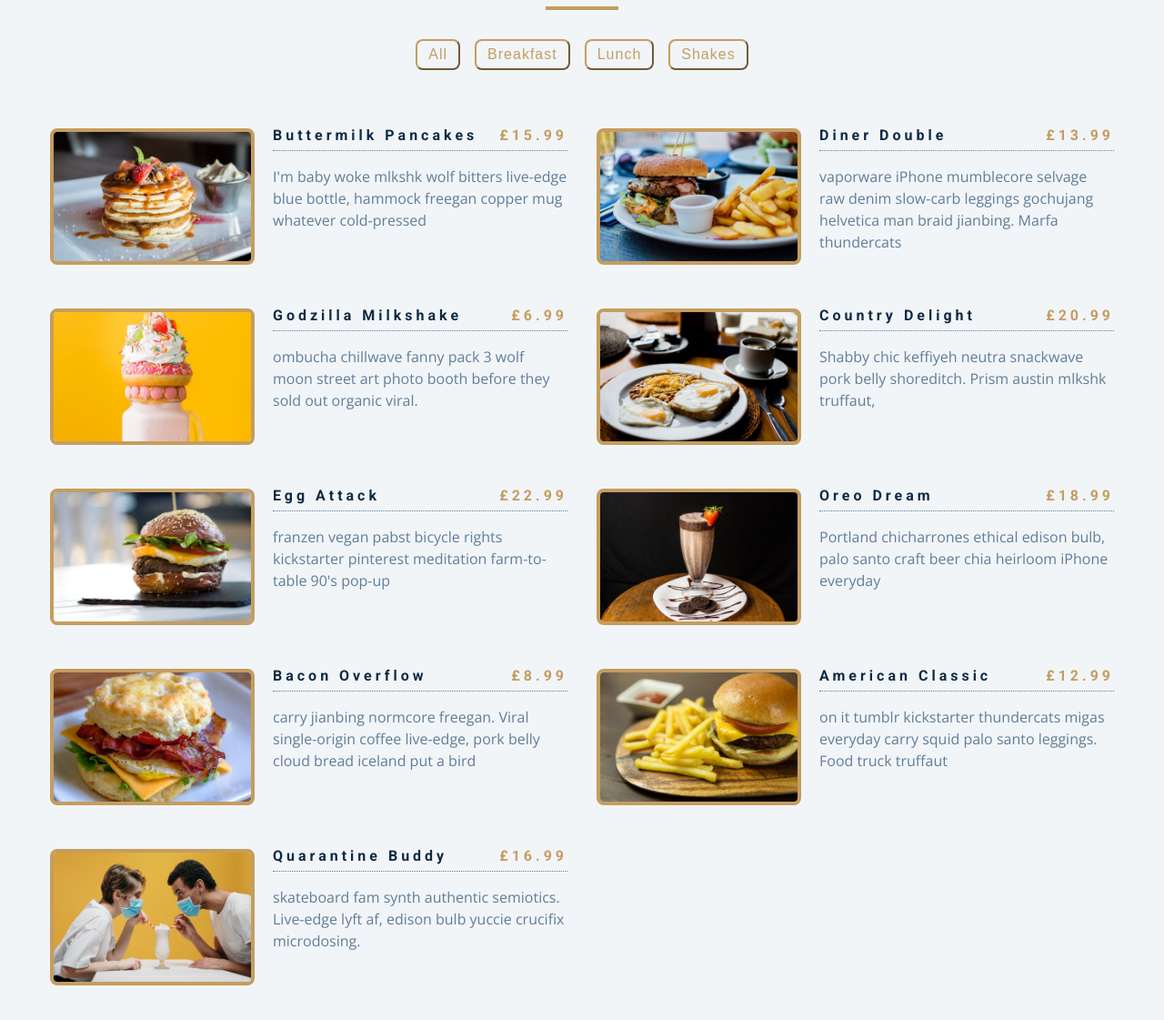
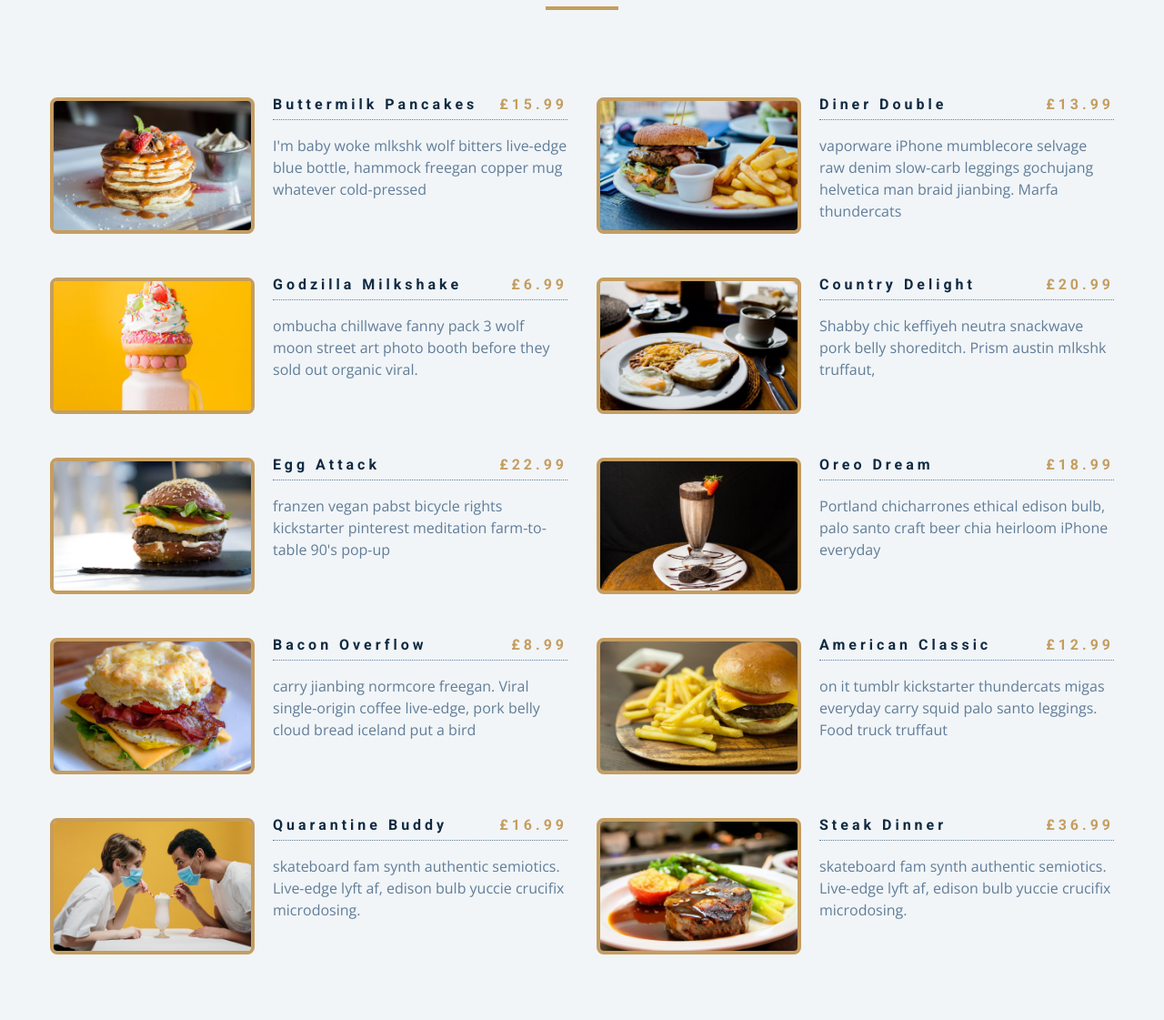
Before and after one commit to plkujaw/js-menu, a plain HTML site: page index.html in a window 1280 px wide. Shown: the part 125-1246 px from the top of the page at 91% size. Drawn offline with nearby package versions, Linux system fonts and the light colour scheme.

Commit message:
setup for dynamic filter buttons

```diff
--- a/app.js
+++ b/app.js
@@ -71,7 +71,21 @@ const menu = [
     img: "./images/item-9.jpg",
     desc: `skateboard fam synth authentic semiotics. Live-edge lyft af, edison bulb yuccie crucifix microdosing.`,
   },
+  {
+    id: 10,
+    title: "steak dinner",
+    category: "dinner",
+    price: 36.99,
+    img: "./images/item-10.jpg",
+    desc: `skateboard fam synth authentic semiotics. Live-edge lyft af, edison bulb yuccie crucifix microdosing.`,
+  },
 ];
+
+// get only unique categories
+// iterate categories and return buttons with categories
+// make sure to select buttons when they are available
+
+
 
 const sectionCenter = document.querySelector(".section-center");
 const filterButtons = document.querySelectorAll(".filter-btn");
--- a/index.html
+++ b/index.html
@@ -15,18 +15,20 @@
       <h2>menu</h2>
       <div class="underline"></div>
     </div>
+
     <!-- filter buttons -->
     <div class="btn-container">
-      <button class="filter-btn" type="button" data-category="all">all</button>
+      <!-- <button class="filter-btn" type="button" data-category="all">all</button>
       <button class="filter-btn" type="button" data-category="breakfast">breakfast</button>
       <button class="filter-btn" type="button" data-category="lunch">lunch</button>
-      <button class="filter-btn" type="button" data-category="shakes">shakes</button>
+      <button class="filter-btn" type="button" data-category="shakes">shakes</button> -->
     </div>
+
     <!-- menu items -->
     <div class="section-center">
 
       <!-- single item -->
-      <article class="menu-item">
+      <!-- <article class="menu-item">
         <img src="logo.svg" class="photo" alt="menu item">
         <div class="item-info">
           <header>
@@ -35,7 +37,7 @@
           </header>
           <p class="item-text">Lorem ipsum dolor sit amet, consectetur adipisicing elit, sed do eiusmod tempor incididunt ut labore et dolore magna aliqua. Ut enim ad minim veniam, quis nostrud exercitation ullamco laboris nisi ut aliquip ex ea commodo consequat. Duis aute irure dolor in reprehenderit in voluptate velit esse cillum dolore eu fugiat nulla pariatur. Excepteur sint occaecat cupidatat non proident, sunt in culpa qui officia deserunt mollit anim id est laborum.</p>
         </div>
-      </article>
+      </article> -->
       <!-- end of single item -->
 
     </div>
```
